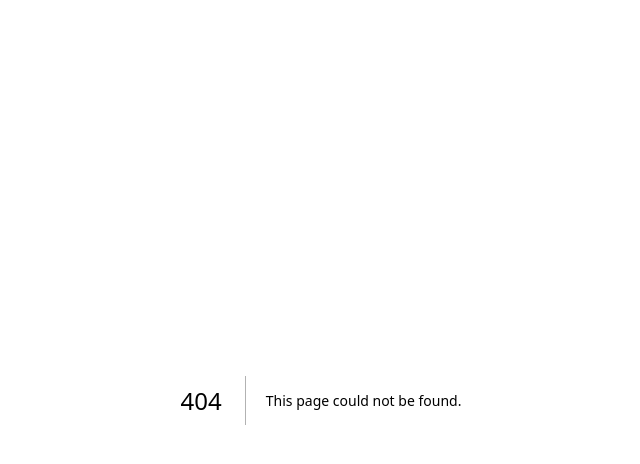
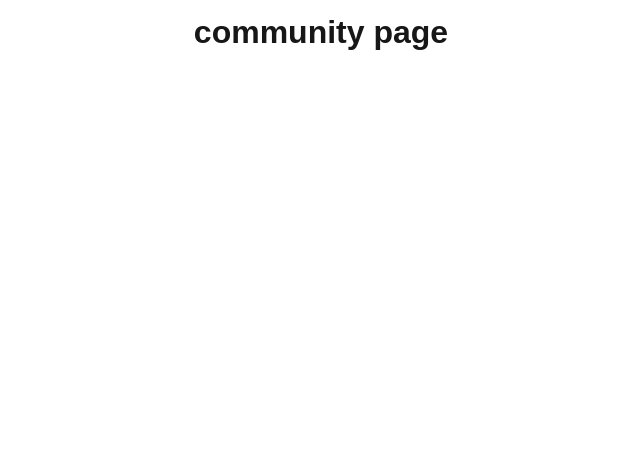
Before and after one commit to lucabattesini/learning-next.js, a Next.js app in the folder first-next-project/: page /community in a window 1280 px wide. Before the commit this address had no page. Shown: the top 464 px of the page, without its empty margins (319-959 px from the left). Built offline with nearby package versions, Linux system fonts and the light colour scheme.

Commit message:
Creating the community page

```diff
--- /dev/null
+++ b/first-next-project/app/community/page.js
@@ -0,0 +1,7 @@
+export default function communityPage() {
+    return (
+        <main>
+            <h1>community page</h1>
+        </main>
+    )
+}
```
